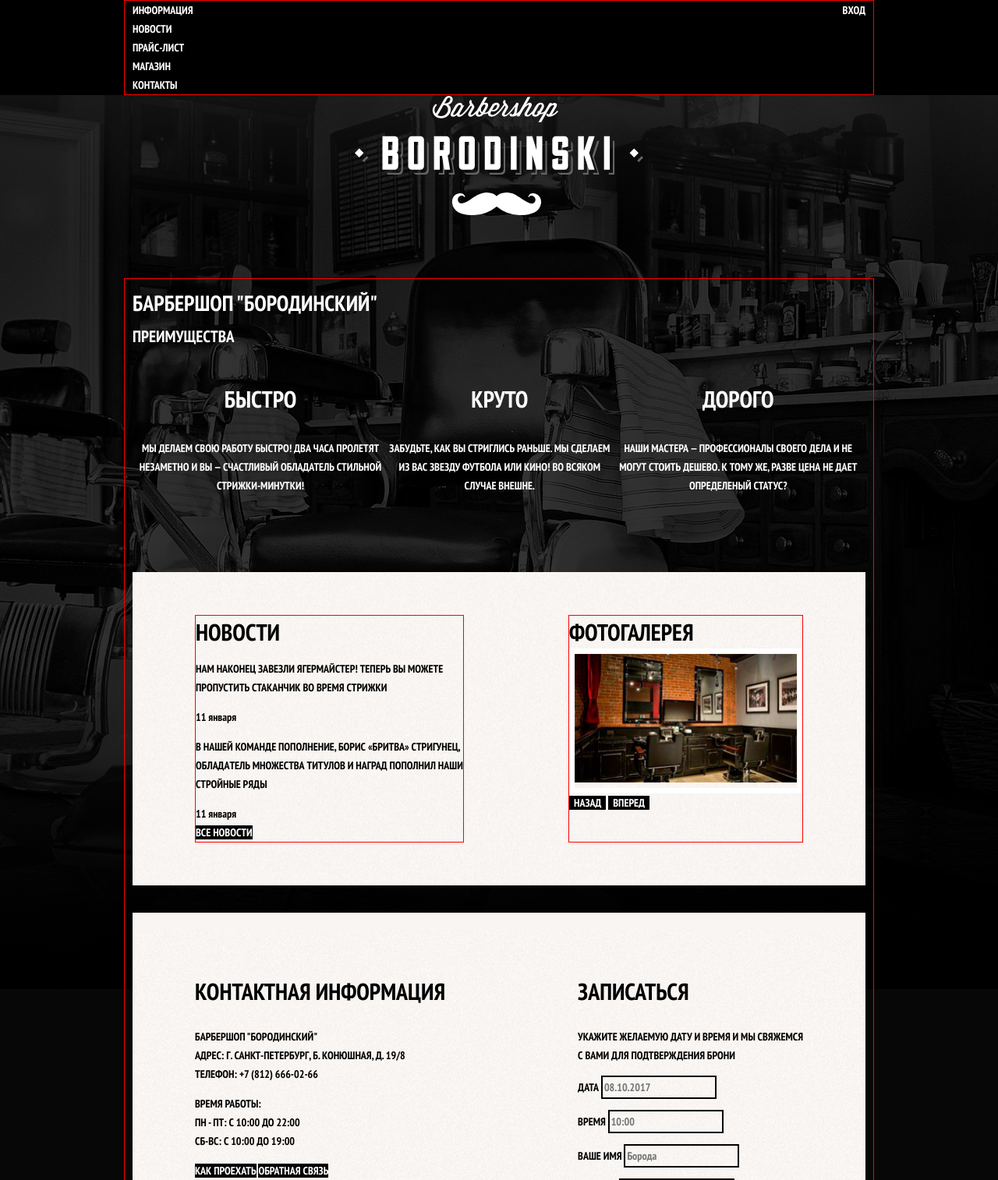
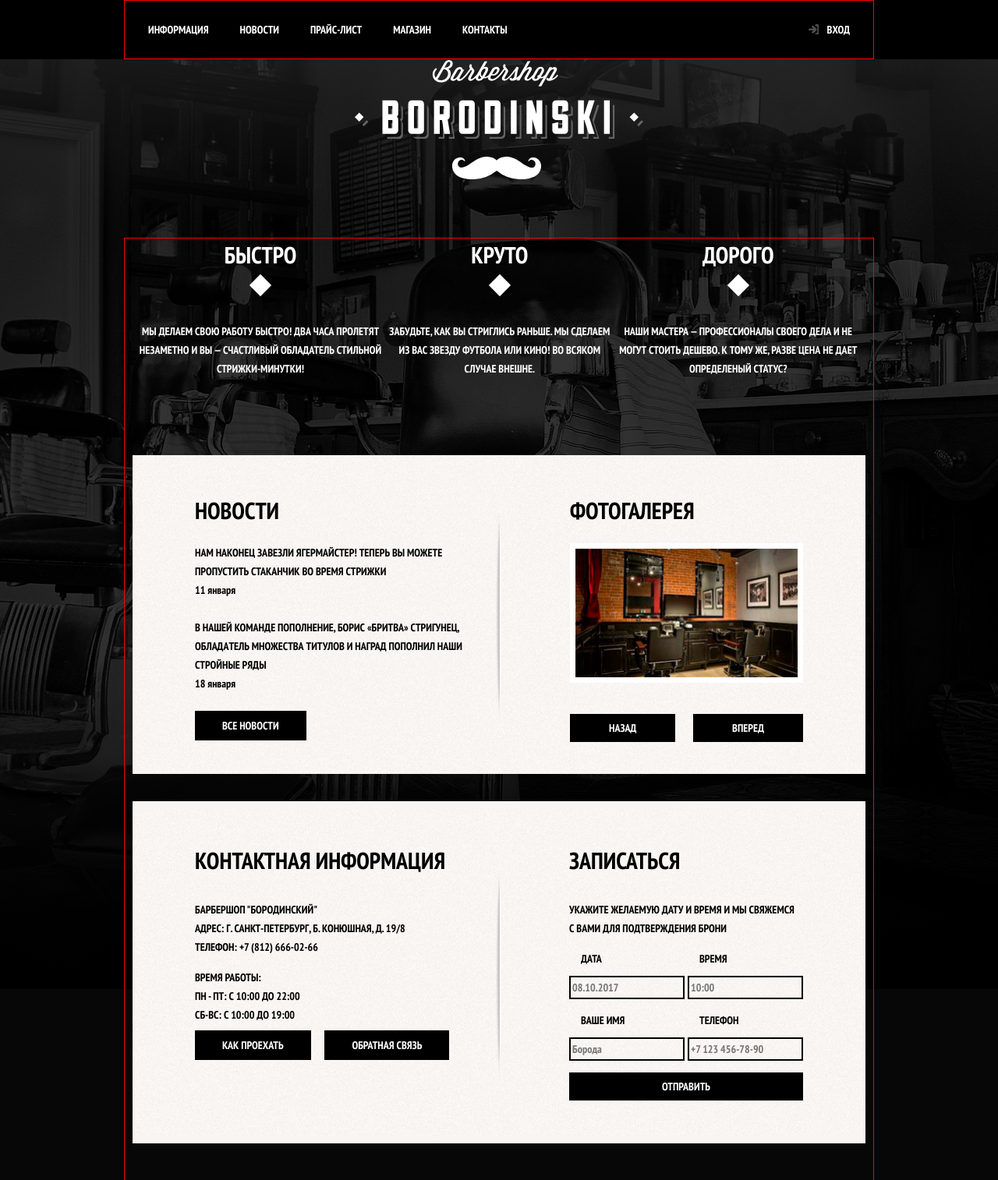
Before and after one commit to darkbear-1/workhard, a plain HTML site: page index.html in a window 1280 px wide. Shown: the top 1514 px of the page at 78% size. Drawn offline with Linux system fonts and the light colour scheme.

Commit message:
Почти доделал верстку, остался футер

```diff
--- a/css/style.css
+++ b/css/style.css
@@ -23,7 +23,7 @@ a {
 	display: flex;
 	flex-direction: column;
 	align-items: center;
-	margin-bottom: 80px;
+	margin-bottom: 74px;
 }
 
 .header-wrapper {
@@ -47,6 +47,8 @@ a {
 .site-nav {
 	padding: 0;
 	margin: 0;
+	display: flex;
+	flex-wrap: wrap;
 }
 
 .user-nav {
@@ -65,6 +67,7 @@ a {
 	text-transform: uppercase;
 	text-align: center;
 	border: 0;
+	padding: 10px 35px;
 }
 
 .button:hover,
@@ -79,12 +82,77 @@ a {
 
 .site-nav a,
 .user-nav a {
+	display: block;
+	padding: 25px 20px;
 	color: #fff;
 }
 
+.site-nav a:hover,
+.site-nav a:focus,
+.user-nav a:hover,
+.user-nav a:focus {
+	background-color: #242424;
+}
+
+.user-nav a {
+	position: relative;
+	display: block;
+	padding-left: 50px;
+}
+
+.user-nav a:before {
+	content: '';
+	width: 14px;
+	height: 14px;
+	top: 29px;
+	left: 25px;
+	opacity: 0.3;
+	position: absolute;
+	background-image: url(../img/logiт-user.svg);
+	background-repeat: no-repeat;
+}
+
+.user-nav a:hover:before {
+	opacity: 1;
+}
+
+.visually-hidden:not(:focus):not(:active),
+input[type="checkbox"].visually-hidden,
+input[type="radio"].visually-hidden {
+	position: absolute;
+
+	width: 1px;
+	height: 1px;
+	margin: -1px;
+	border: 0;
+	padding: 0;
+
+	white-space: nowrap;
+
+	clip-path: inset(100%);
+	clip: rect(0 0 0 0);
+	overflow: hidden;
+}
+
 .features h3 {
+	position: relative;
 	font-size: 30px;
 	line-height: 42px;
+	padding: 0;
+	margin: 0;
+	margin-bottom: 65px;
+}
+
+.features h3:after {
+	position: absolute;
+	left: 50%;
+	bottom: -28px;
+	margin-left: -10px;
+	transform: rotate(45deg);
+	content: '';
+	width: 20px;
+	height: 20px;
+	background-color: #fff;
 }
 
 .features {
@@ -101,22 +169,20 @@ a {
 
 .news-block {
 	background-color: #f8f5f2;
-	background-image: url(../img/news-bg.png);
+	background-image: url(../img/shadow-bg.png),
+						url(../img/news-bg.png);
 	background-position: center center;
 	background-repeat: no-repeat;
 	display: flex;
 	justify-content: space-between;
-	padding: 55px 80px;
+	padding: 50px 80px;
 	margin-bottom: 35px;
-}
-
-.news {
-	border: 1px solid red;
 }
 
 .news-list {
 	padding: 0;
 	margin: 0;
+	margin-bottom: 30px;
 }
 
 .news-block h2 {
@@ -124,11 +190,18 @@ a {
 	line-height: 42px;
 	color: #000;
 	margin: 0;
+	margin-bottom: 21px;
+}
+
+.news-item p {
+	margin: 0;
+	padding: 0;
 }
 
 .news li {
 	list-style: none;
 	color: #000;
+	margin-bottom: 24px;
 }
 
 .news time {
@@ -139,21 +212,42 @@ a {
 	border: 7px solid #fff;
 	margin: 0;
 	padding: 0;
+	max-height: 165px;
+	margin-bottom: 40px;
 }
 
 .gallery {
-	border: 1px solid red;
+	position: relative;
+}
+
+.gallery-button-next {
+	position: absolute;
+	right: 0;
+	padding-left: 50px;
+	padding-right: 50px;
+}
+
+.gallery-button-back {
+	position: absolute;
+	left: 0;
+	padding-left: 50px;
+	padding-right: 50px;
 }
 
 .contact-block {
 	background-color: #f8f5f2;
-	background-image: url(../img/news-bg.png);
+	background-image: url(../img/shadow-bg.png),
+					url(../img/news-bg.png);
 	background-position: center center;
 	background-repeat: no-repeat;
 	padding: 55px 80px;
 	display: flex;
 	justify-content: space-between;
 	margin-bottom: 65px;
+}
+
+.feedback {
+	margin-left: 15px;
 }
 
 .contact-block h2{
@@ -164,10 +258,54 @@ a {
 
 .contact-block p {
 	color: #000;
+	margin: 0;
+	padding: 0;
+	margin-bottom: 15px;
+}
+
+.apointment {
+	width: 300px;
+}
+
+.contact h2 {
+	margin: 0;
+	padding: 0;
+	margin-bottom: 30px;
+}
+
+.apointment h2 {
+	margin: 0;
+	padding: 0;
+	margin-bottom: 30px;
+}
+
+.appointment-item {
+	padding: 0;
+	margin: 0;
+}
+
+.appointment-item label {
+	display: block;
+	padding-left: 15px;
+	margin-bottom: 10px;
+}
+
+.appointment-form {
+	display: flex;
+	flex-wrap: wrap;
+	justify-content: space-between;
+}
+
+.appointment-form .button {
+	margin: 0;
+	display: block;
+	width: 100%;
 }
 
 .appointment-item input {
 	font: inherit;
+	display: block;
+	width: 140px;
 	border: 2px solid #000;
 	background-color: transparent;
 }
--- a/index.html
+++ b/index.html
@@ -59,7 +59,7 @@
 					</li>
 					<li class="news-item">
 						<p>В НАШЕЙ КОМАНДЕ ПОПОЛНЕНИЕ, БОРИС «БРИТВА» СТРИГУНЕЦ, <br> ОБЛАДAТЕЛЬ МНОЖЕСТВА ТИТУЛОВ И НАГРАД ПОПОЛНИЛ НАШИ <br>СТРОЙНЫЕ РЯДЫ</p>
-						<time datetime="2016-01-18">11 января</time>
+						<time datetime="2016-01-18">18 января</time>
 					</li>
 				</ul>
 				<a class="button" href="#">Все новости</a>
@@ -87,7 +87,7 @@
 					Сб-Вс: С 10:00 до 19:00
 				</p>
 				<a href="#" class="button">Как проехать</a>
-				<a href="#" class="button">Обратная связь</a>
+				<a href="#" class="button feedback">Обратная связь</a>
 			</section>
 			<section class="apointment">
 				<h2>Записаться</h2>
@@ -109,8 +109,8 @@
 						<label for="appointment-form-phone">Телефон</label>
 						<input id="appointment-form-phone" name="phone" type="tel" placeholder="+7 123 456-78-90">
 					</p>
+					<button class="button" type="submit">Отправить</button>
 				</form>
-				<button class="button" type="submit">Отправить</button>
 			</section>
 		</div>
 	</main>
```
Also changed, not shown: img/facebook.svg (added), img/instagram.svg (added), img/logiт-user.svg (added), img/shadow-bg.jpg (added), img/shadow-bg.png (added), img/vk.svg (added).
